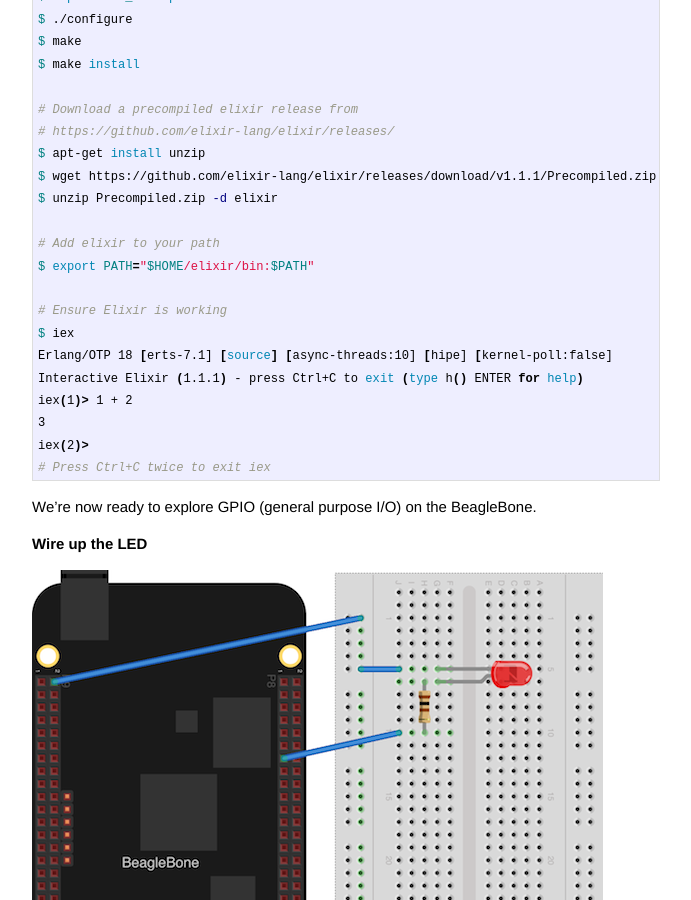
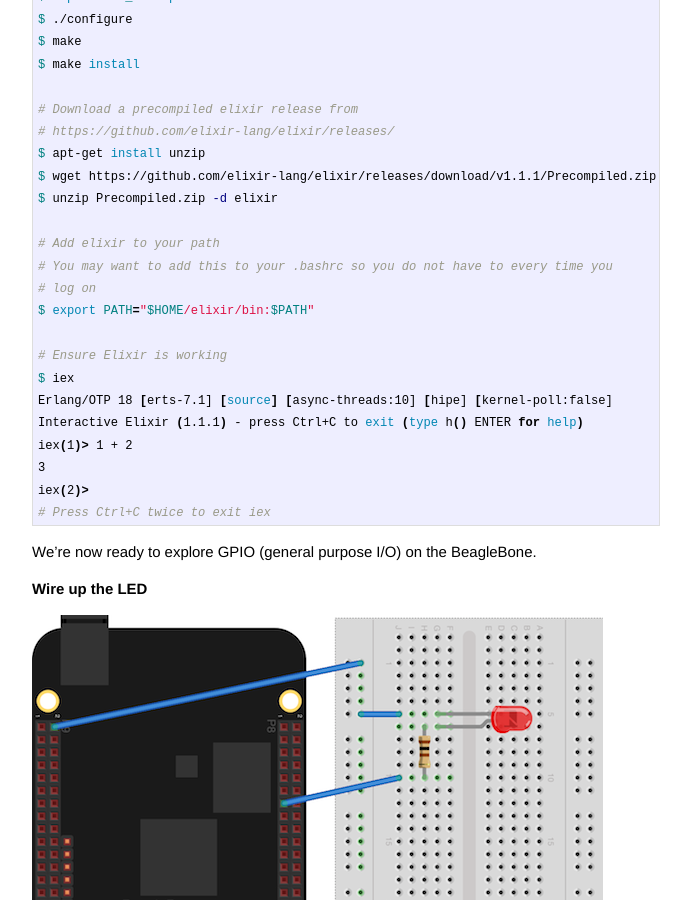
Before and after one commit to wtfleming/wtfleming.github.io, a Jekyll site: the page built from _posts/2015-12-09-embedded-elixir-beaglebone.markdown, in a window 1280 px wide and 900 px high, scrolled down 2247 px. Shown: the whole window, without its empty margins (294-985 px from the left). Built offline with Jekyll 4.4.1, drawn with Linux system fonts in a browser that asks for light colours; Markdown is read by kramdown in place of the engine named in the settings; comment, search, counter and statistics services are not loaded.

Commit message:
add note about updating path

```diff
--- a/_posts/2015-12-09-embedded-elixir-beaglebone.markdown
+++ b/_posts/2015-12-09-embedded-elixir-beaglebone.markdown
@@ -93,6 +93,8 @@ $ wget https://github.com/elixir-lang/elixir/releases/download/v1.1.1/Precompile
 $ unzip Precompiled.zip -d elixir
 
 # Add elixir to your path
+# You may want to add this to your .bashrc so you do not have to every time you
+# log on
 $ export PATH="$HOME/elixir/bin:$PATH"
 
 # Ensure Elixir is working
```
